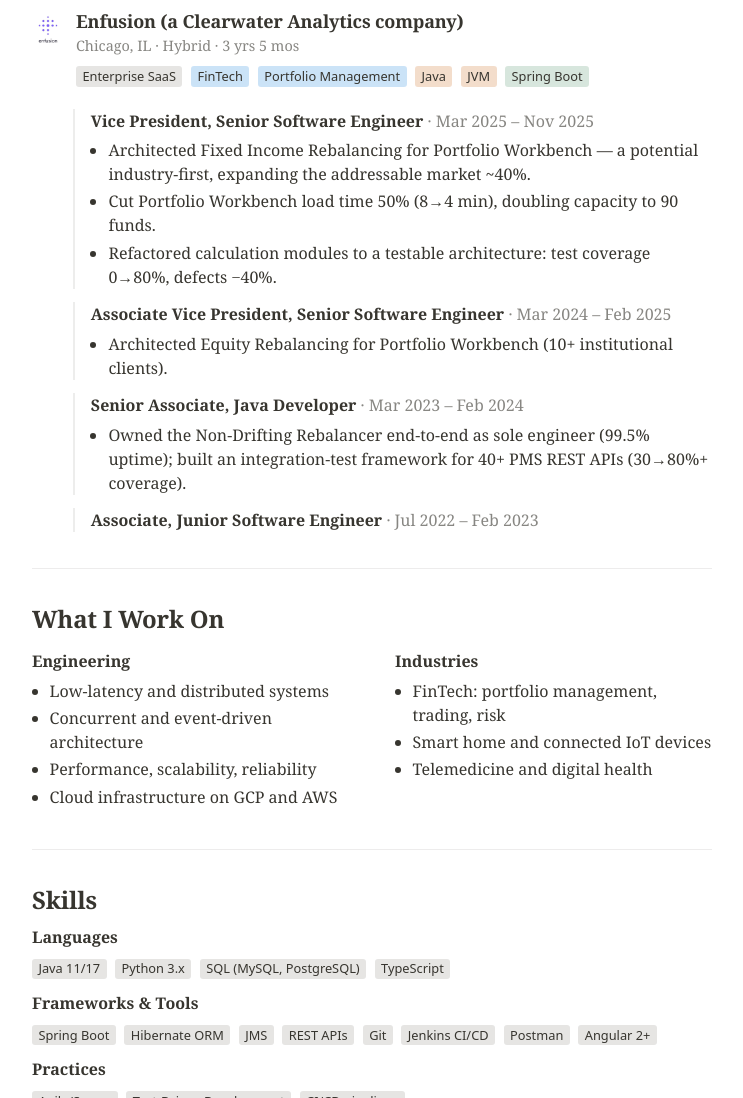
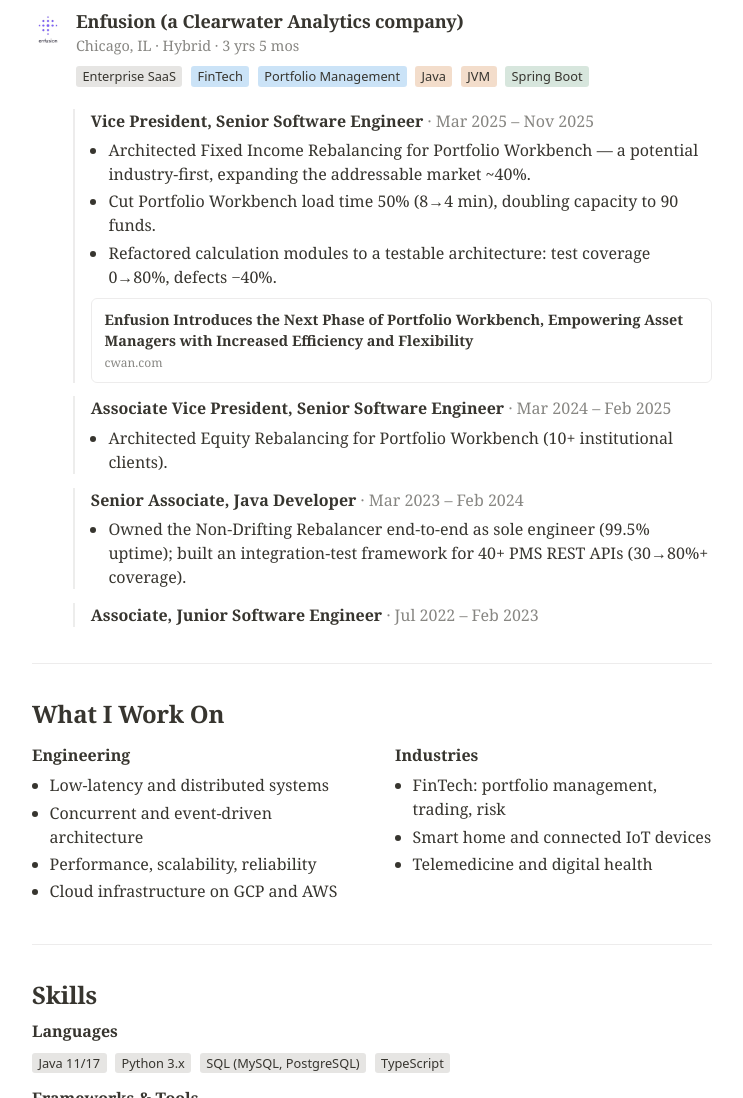
Before and after one commit to zhuy9/zhuy9.github.io, an Astro site: page / in a window 1280 px wide. Shown: the part 1444-2542 px from the top of the page, without its empty margins (268-1011 px from the left). Built offline with nearby package versions, Linux system fonts and the light colour scheme; Astro itself is replaced by a stand-in of ours.

Commit message:
feat: restore press-release bookmark card on Enfusion experience

```diff
--- /dev/null
+++ b/src/components/Bookmark.astro
@@ -0,0 +1,13 @@
+---
+interface Props {
+  href: string;
+  title: string;
+  source: string;
+}
+const { href, title, source } = Astro.props;
+---
+
+<a class="bookmark" href={href} target="_blank" rel="noopener noreferrer">
+  <span class="bookmark-title">{title}</span>
+  <span class="bookmark-source">{source}</span>
+</a>
--- a/src/components/Experience.astro
+++ b/src/components/Experience.astro
@@ -1,6 +1,7 @@
 ---
 import { companies } from '../data/experience';
 import TagPill from './TagPill.astro';
+import Bookmark from './Bookmark.astro';
 ---
 
 {
@@ -35,6 +36,9 @@
               ))}
             </ul>
           )}
+          {r.bookmark && (
+            <Bookmark href={r.bookmark.href} title={r.bookmark.title} source={r.bookmark.source} />
+          )}
         </div>
       ))}
     </article>
--- a/src/data/experience.ts
+++ b/src/data/experience.ts
@@ -78,6 +78,12 @@
           'Cut Portfolio Workbench load time 50% (8→4 min), doubling capacity to 90 funds.',
           'Refactored calculation modules to a testable architecture: test coverage 0→80%, defects −40%.',
         ],
+        bookmark: {
+          href: 'https://cwan.com/press-releases/enfusion-introduces-the-next-phase-of-portfolio-workbench-empowering-asset-managers-with-increased-efficiency-and-flexibility/',
+          title:
+            'Enfusion Introduces the Next Phase of Portfolio Workbench, Empowering Asset Managers with Increased Efficiency and Flexibility',
+          source: 'cwan.com',
+        },
       },
       {
         title: 'Associate Vice President, Senior Software Engineer',
--- a/src/styles/notion.css
+++ b/src/styles/notion.css
@@ -209,6 +209,29 @@
   background: rgba(206, 24, 0, 0.164);
 }
 
+/* bookmark (press release) */
+.bookmark {
+  display: flex;
+  flex-direction: column;
+  gap: 0.15rem;
+  border: 1px solid var(--rule);
+  border-radius: 6px;
+  padding: 0.6rem 0.8rem;
+  margin: 0.6rem 0;
+  text-decoration: none;
+}
+.bookmark:hover {
+  background: rgba(55, 53, 47, 0.03);
+}
+.bookmark-title {
+  font-weight: 600;
+  font-size: 0.9rem;
+}
+.bookmark-source {
+  color: var(--text-muted);
+  font-size: 0.75rem;
+}
+
 /* columns */
 .columns {
   display: flex;
```
